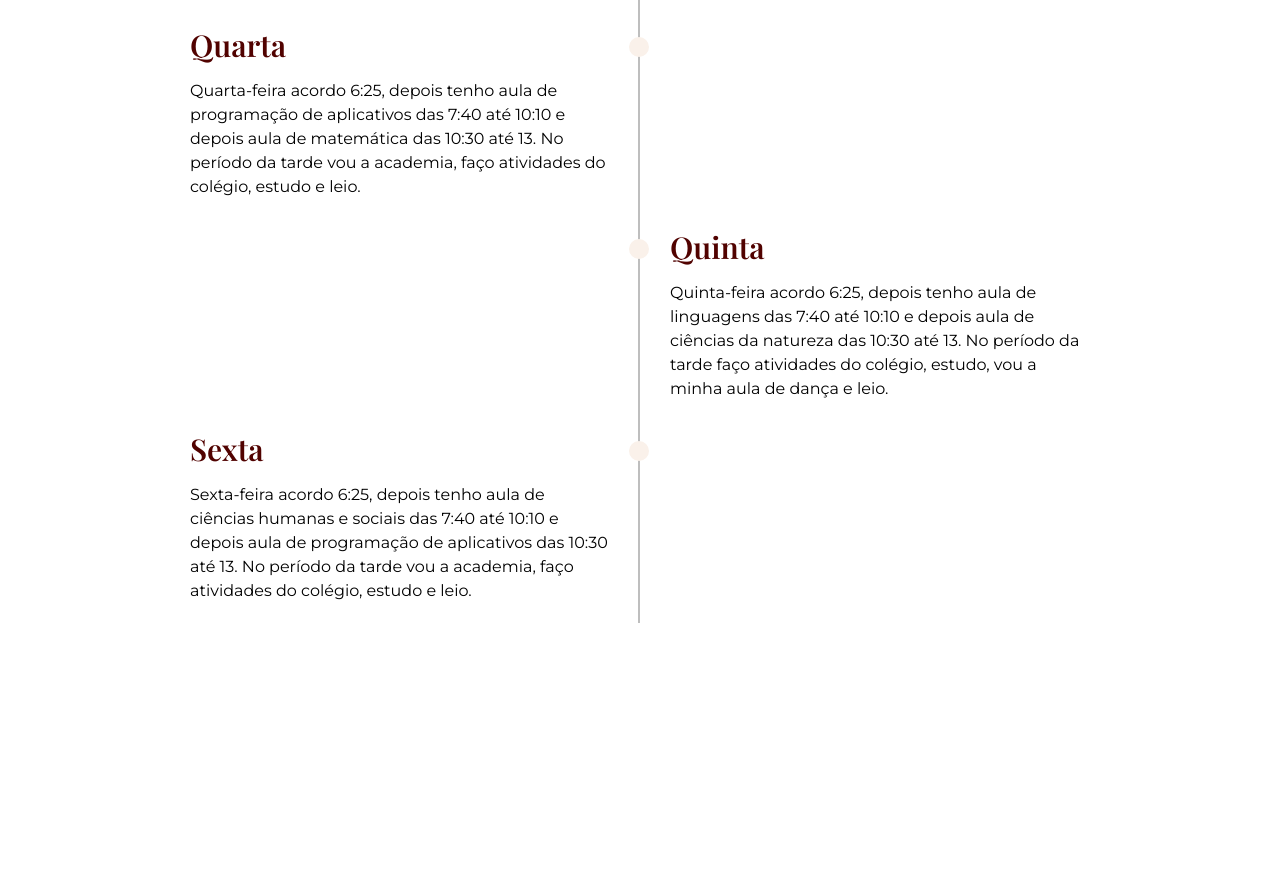
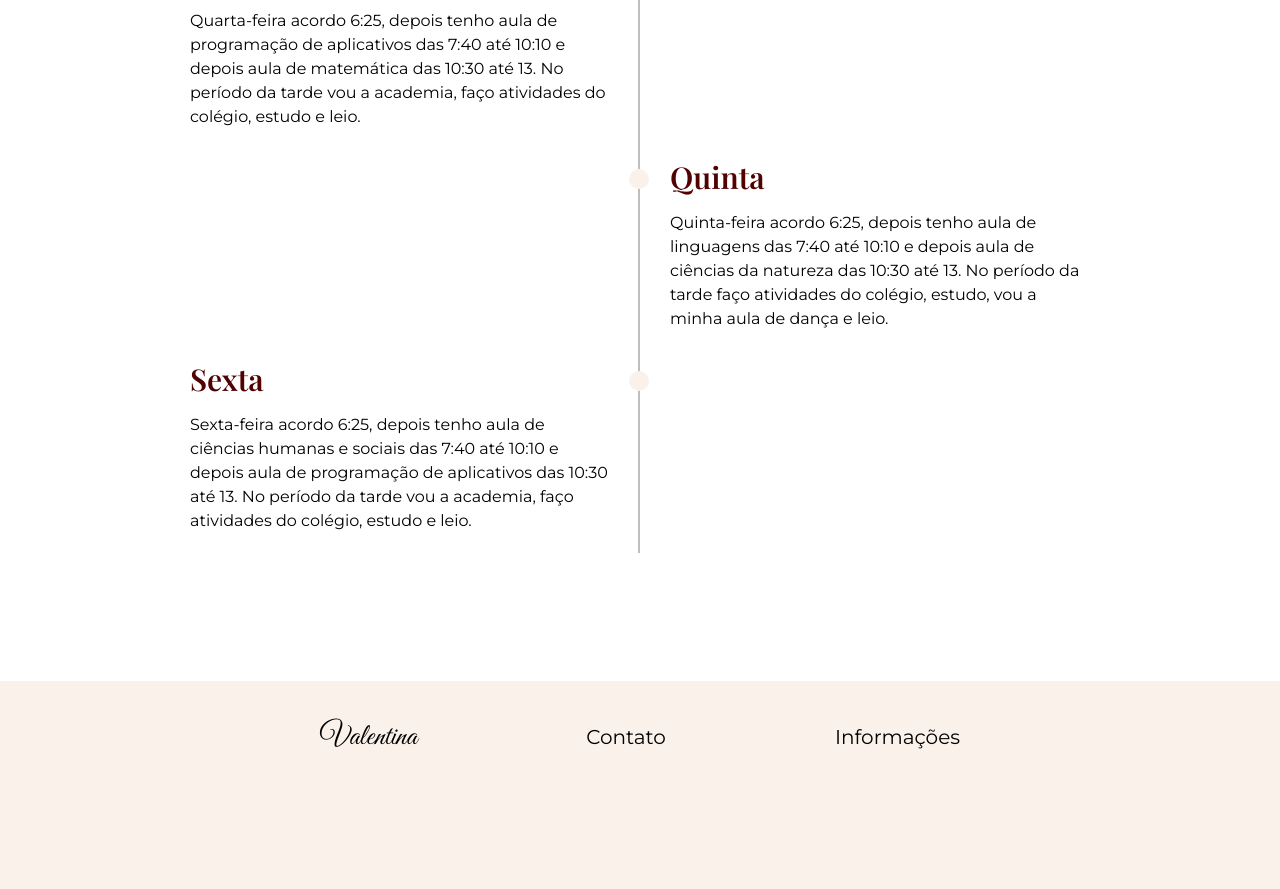
Before and after one commit to valentinakgc/Portfolio, a plain HTML site: page home.html in a window 1280 px wide. Shown: the part 3233-4122 px from the top of the page. Before the commit the page ends 3856 px from the top, so only its background shows below. Drawn offline with nearby package versions, Linux system fonts and the light colour scheme.

Commit message:
Update home.html

```diff
--- a/home.html
+++ b/home.html
@@ -85,7 +85,7 @@
 
 
 
-<div id="cronograma" class="w-screen h-70vh flex justify-center align-center items-center">
+<div id="cronograma" class="w-screen h-100vh flex justify-center align-center items-center">
   <div class="h-3/4 flex flex-col justify-between ">
   <h1 class="text-7xl darkRed playfair text-center mb-16">Cronograma</h1>
 
@@ -133,6 +133,13 @@
 </div>
 </div>
 
+<div class="rosa h-52 mt-32 ">
+  <div class="mx-auto max-w-[50%] h-28 flex align-center items-center justify-between">
+  <h2 class="vibes text-3xl">Valentina</h2>
+  <h2 class="montserrat text-xl">Contato</h2>
+  <h2 class="montserrat text-xl">Informações</h2>
+</div>
+</div>
 
 </body>
 </html>
```
